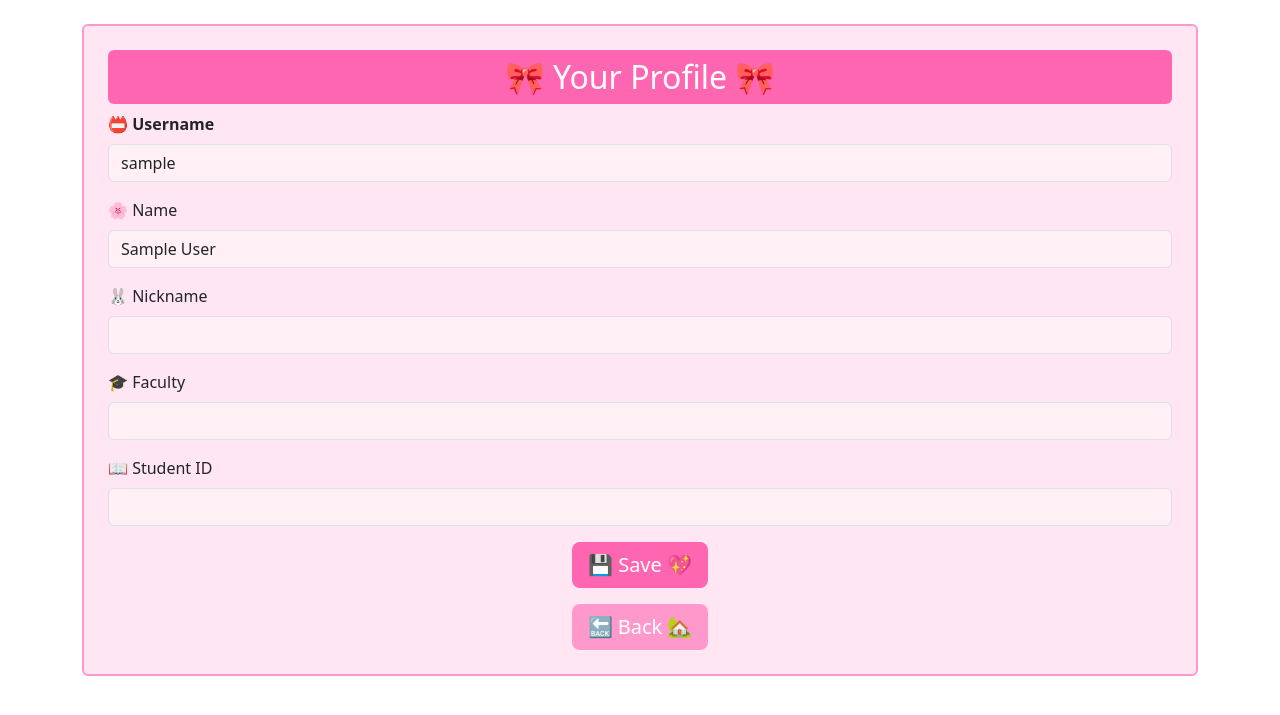
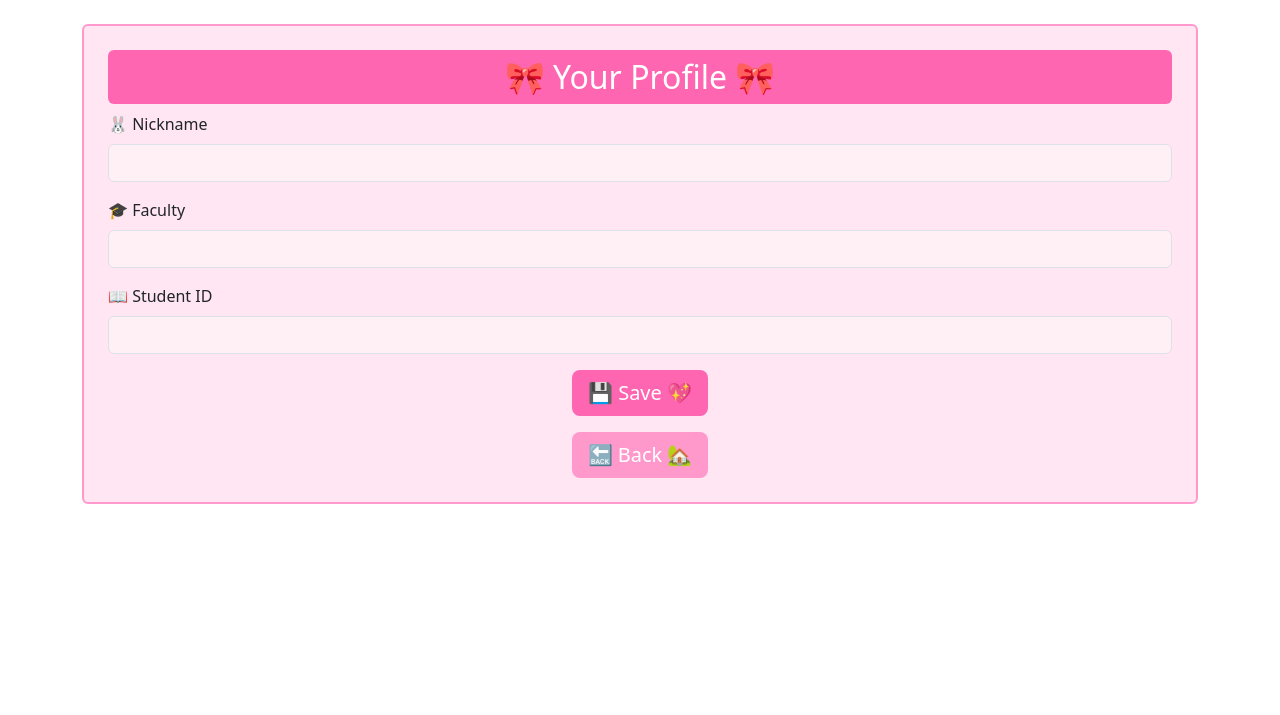
Before and after one commit to pittachiox/pittaweb, a Flask app: page /detail in a window 1280 px wide. Shown: the part 54-769 px from the top of the page. Run offline with Flask 3, Linux system fonts and the light colour scheme; the visitor is signed in with stand-in values (Sample User, id 1); some libraries are stand-ins or nearby versions.

Commit message:
change code

```diff
--- a/templates/detail.html
+++ b/templates/detail.html
@@ -5,28 +5,18 @@
 
     <form method="POST" action="{{ url_for('update_profile') }}">
         <div class="mb-3">
-            <label class="form-label"><strong>📛 Username</strong></label>
-            <input type="text" class="form-control" value="{{ current_user.username }}" readonly style="background-color: #fff0f5;">
-        </div>
-
-        <div class="mb-3">
-            <label class="form-label">🌸 Name</label>
-            <input type="text" name="name" class="form-control" value="{{ current_user.name or '' }}" style="background-color: #fff0f5;">
-        </div>
-
-        <div class="mb-3">
             <label class="form-label">🐰 Nickname</label>
-            <input type="text" name="nickname" class="form-control" value="{{ current_user.nickname or '' }}" style="background-color: #fff0f5;">
+            <input type="text" name="nickname" class="form-control" value="{{ current_user.profile.nickname or '' }}" style="background-color: #fff0f5;">
         </div>
 
         <div class="mb-3">
             <label class="form-label">🎓 Faculty</label>
-            <input type="text" name="faculty" class="form-control" value="{{ current_user.faculty or '' }}" style="background-color: #fff0f5;">
+            <input type="text" name="faculty" class="form-control" value="{{ current_user.profile.faculty or '' }}" style="background-color: #fff0f5;">
         </div>
 
         <div class="mb-3">
             <label class="form-label">📖 Student ID</label>
-            <input type="text" name="student_id" class="form-control" value="{{ current_user.student_id or '' }}" style="background-color: #fff0f5;">
+            <input type="text" name="student_id" class="form-control" value="{{ current_user.profile.student_id or '' }}" style="background-color: #fff0f5;">
         </div>
 
         <div class="text-center">
```
